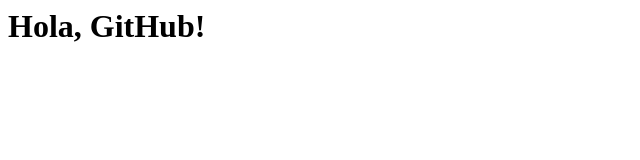
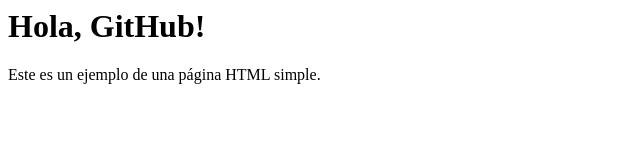
Before and after one commit to LaPulga1828/Taller-Github-Jose, a plain HTML site: page index.html in a window 1280 px wide. Shown: the whole page, without its empty margins (0-640 px from the left). Drawn offline with Linux system fonts and the light colour scheme.

Commit message:
Modificación en feature1

```diff
--- a/index.html
+++ b/index.html
@@ -1 +1,2 @@
 <h1>Hola, GitHub!</h1>
+<p>Este es un ejemplo de una página HTML simple.</p>
```
